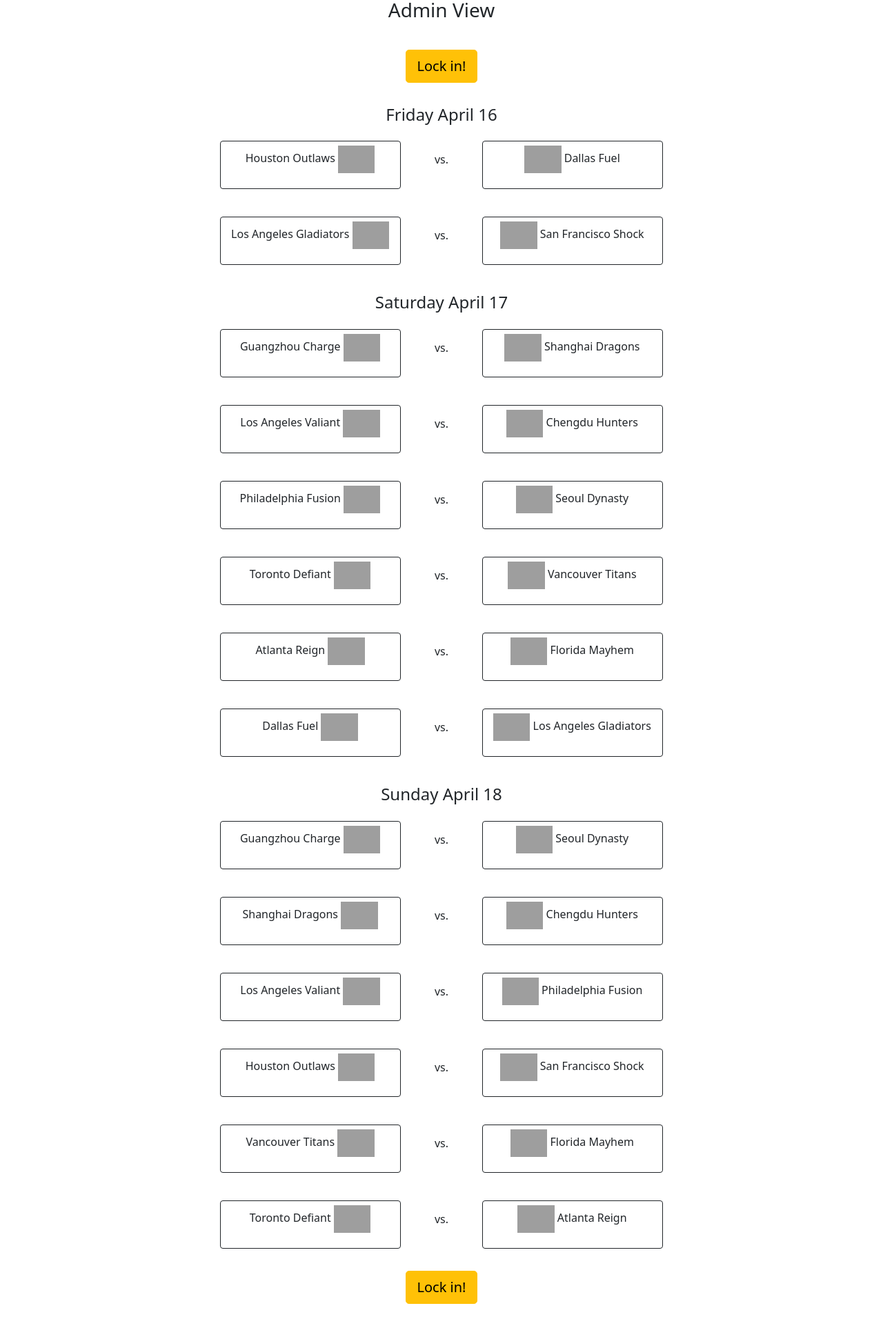
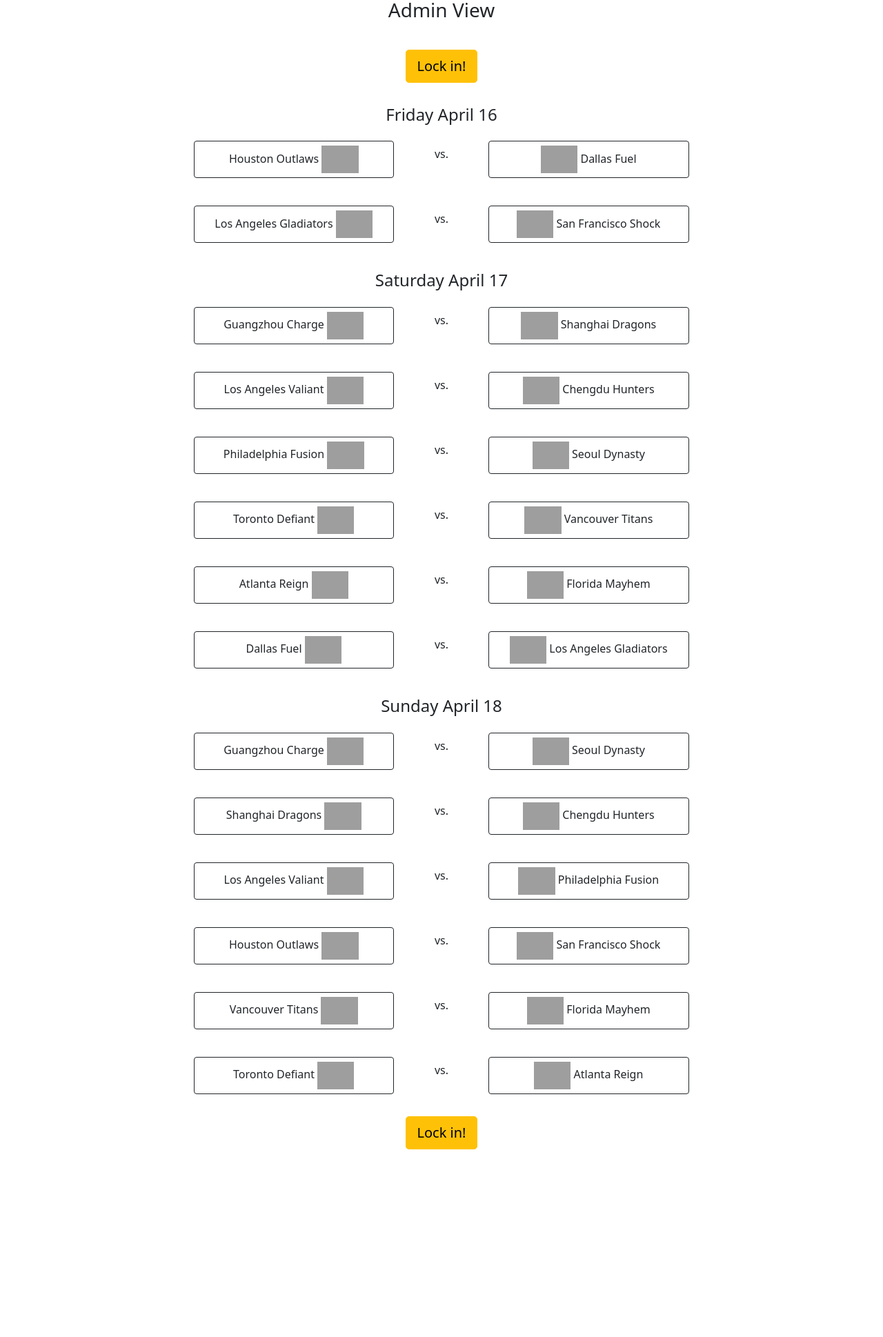
Before and after one commit to amanjaiman/owl-pickem, a Django app: page / in a window 1280 px wide. Shown: the part 207-2145 px from the top of the page at 69% size. After the commit the page ends 1873 px from the top, so only its background shows below. Run offline with Django 3.2, Linux system fonts and the light colour scheme; a user stored in the database is signed in; data comes from the database, SQL or seed files in the repository; both versions use the stored data as it was after the commit; grey boxes are pictures that could not be loaded.

Commit message:
Center button content and change view for mobile

```diff
--- a/pickem/templates/pickem/adminform.html
+++ b/pickem/templates/pickem/adminform.html
@@ -20,9 +20,9 @@
             <h4>{{ day }}</h4>
         </div>
         {% for game in games %}
-        <div class="row d-flex flex-wrap align-items-center justify-content-center py-2">
+        <div class="row d-flex flex-nowrap align-items-center justify-content-center py-2">
             {% for team in game.teams.all %}
-            <div class="col-md-3 btn-group btn-group-toggle">
+            <div class="btn-group btn-group-toggle align-items-center justify-content-center" style="width:27.5%;">
                 {% if game.has_occurred %}
                 <input type="radio" class="btn-check" name="{{ game.game_id }}"
                     value="{{ game.game_id }}-{{ team.team_name }}" id="{{ game.game_id }}-{{ team.team_name }}"
@@ -37,31 +37,21 @@
                     class="btn {% if game.has_occurred and team.team_name == game.winning_team.team_name %} btn-outline-success {% else %} {% if game.has_occurred %} btn-outline-danger {% else %} btn-outline-dark {% endif %} {% endif %}"
                     for="{{ game.game_id }}-{{ team.team_name }}">
                     {% if forloop.counter == 1 %}
-                    <span>
-                        <p>{{ team.team_name }} <img src="{{ team.team_logo }}" alt="{{ team.team_name }}" height="40">
-                        </p>
-                    </span>
+                    <span>{% if agent and agent == "web" %}{{ team.team_name }} {% endif %}<img src="{{ team.team_logo }}"
+                    alt="{{ team.team_name }}" height="40"></span>
                     {% else %}
-                    <span>
-                        <p><img src="{{ team.team_logo }}" alt="{{ team.team_name }}" height="40"> {{ team.team_name }}
-                        </p>
-                    </span>
+                    <span><img src="{{ team.team_logo }}" alt="{{ team.team_name }}" height="40">{% if agent and agent == "web" %} {{ team.team_name }}{% endif %}</span>
                     {% endif %}
                 </label>
             </div>
             {% if forloop.counter == 1 %}
-            <div class="col-md-1">
+            <div style="width:10%">
                 <p>vs.</p>
             </div>
             {% endif %}
             {% endfor %}
         </div>
-        {% if agent and agent == "mobile" %}
-        <div class="d-flex flex-wrap align-items-center justify-content-center py-2"
-            style="width:50%; border-bottom: 1px solid gray;"></div>
-        {% else %}
         <br>
-        {% endif %}
         {% endfor %}
     </div>
     {% endfor %}
```
Also changed, not shown: pickem/templates/pickem/indexform.html (+11 -20 lines), pickem/templates/pickem/userform.html (+6 -16 lines), README.md, db.sqlite3.
